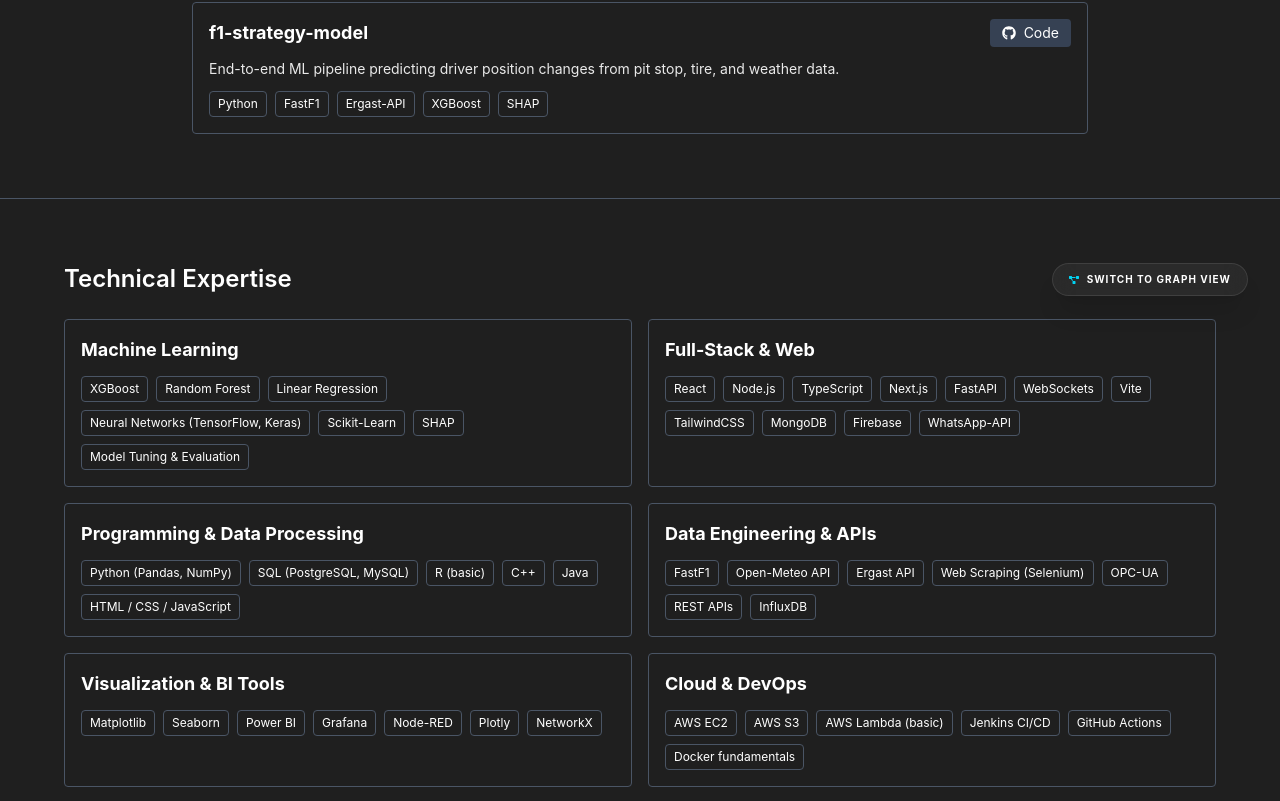
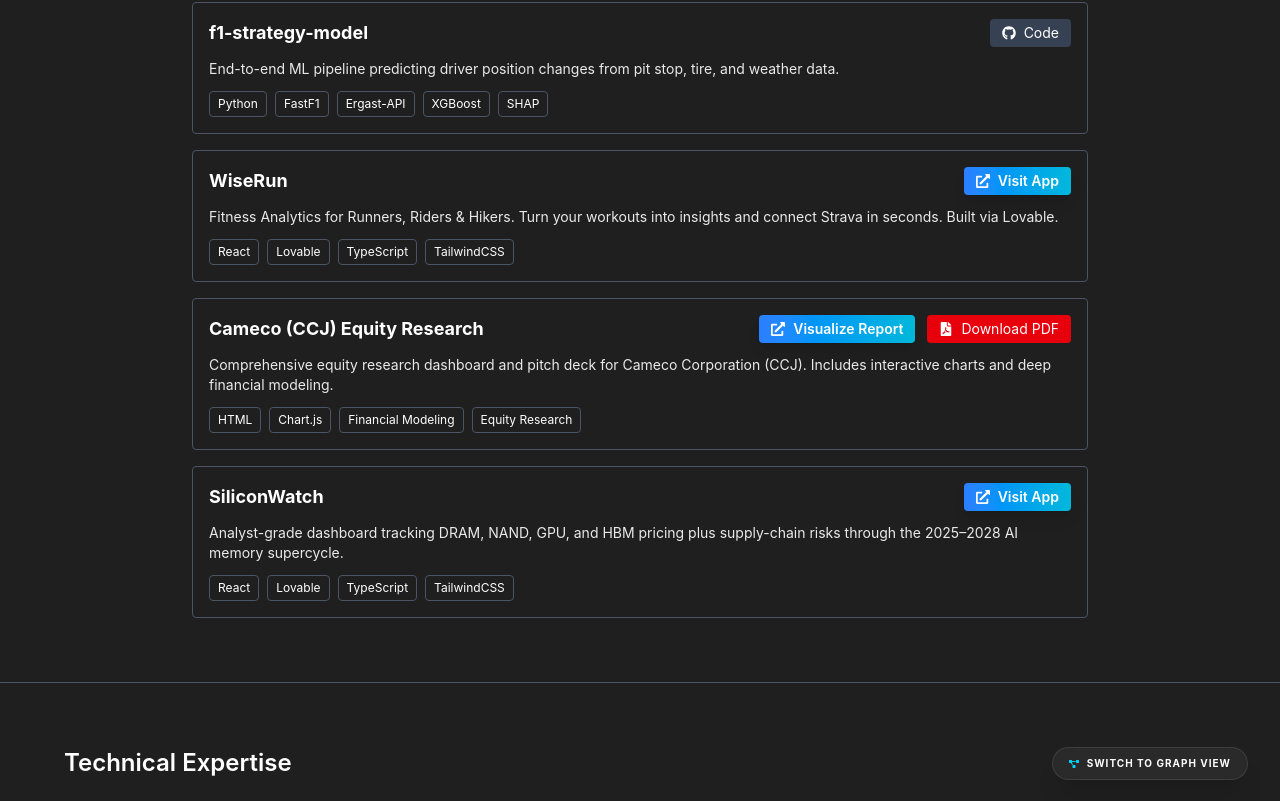
Before and after one commit to akashrane/portfolio, a Next.js app: page / in a window 1280 px wide. Shown: the part 3112-3913 px from the top of the page. Built offline with nearby package versions, Linux system fonts and the light colour scheme.

Commit message:
Update portfolio with new projects and customized buttons

```diff
--- a/components/Projects.tsx
+++ b/components/Projects.tsx
@@ -1,6 +1,6 @@
 "use client";
 import { useState } from "react";
-import { FaGithub, FaYoutube, FaExternalLinkAlt } from "react-icons/fa";
+import { FaGithub, FaYoutube, FaExternalLinkAlt, FaFilePdf } from "react-icons/fa";
 import { Project, projects } from "@/data/projects";
 
 const ProjectCard = ({ project }: { project: Project }) => {
@@ -23,7 +23,7 @@
               rel="noopener noreferrer"
               className="flex items-center gap-2 px-3 py-1 bg-gradient-to-r from-blue-500 to-cyan-500 hover:from-blue-600 hover:to-cyan-600 rounded text-sm text-white font-semibold transition-all shadow-lg hover:shadow-cyan-500/20"
             >
-              <FaExternalLinkAlt /> Visit App
+              <FaExternalLinkAlt /> {project.name === "Cameco (CCJ) Equity Research" ? "Visualize Report" : "Visit App"}
             </a>
           )}
           {project.githubUrl && (
@@ -43,7 +43,7 @@
               rel="noopener noreferrer"
               className="flex items-center gap-2 px-3 py-1 bg-red-600 hover:bg-red-500 rounded text-sm text-white transition-colors"
             >
-              <FaYoutube /> Watch Demo
+              {project.name === "Cameco (CCJ) Equity Research" ? <FaFilePdf /> : <FaYoutube />} {project.name === "Cameco (CCJ) Equity Research" ? "Download PDF" : "Watch Demo"}
             </a>
           )}
         </div>
--- a/data/projects.ts
+++ b/data/projects.ts
@@ -85,4 +85,26 @@
         tech: ["Python", "FastF1", "Ergast-API", "XGBoost", "SHAP"],
         githubUrl: "https://github.com/akashrane/F1-Pitstop-and-Driver-Position-Strategy",
     },
+    {
+        id: 6,
+        name: "WiseRun",
+        description: "Fitness Analytics for Runners, Riders & Hikers. Turn your workouts into insights and connect Strava in seconds. Built via Lovable.",
+        tech: ["React", "Lovable", "TypeScript", "TailwindCSS"],
+        visitUrl: "https://vigor-viz.lovable.app",
+    },
+    {
+        id: 7,
+        name: "Cameco (CCJ) Equity Research",
+        description: "Comprehensive equity research dashboard and pitch deck for Cameco Corporation (CCJ). Includes interactive charts and deep financial modeling.",
+        tech: ["HTML", "Chart.js", "Financial Modeling", "Equity Research"],
+        visitUrl: "/Cameco_CCJ_Equity_Research_Dashboard.html",
+        videoUrl: "/Cameco_CCJ_Pitch_Final.pdf",
+    },
+    {
+        id: 8,
+        name: "SiliconWatch",
+        description: "Analyst-grade dashboard tracking DRAM, NAND, GPU, and HBM pricing plus supply-chain risks through the 2025–2028 AI memory supercycle.",
+        tech: ["React", "Lovable", "TypeScript", "TailwindCSS"],
+        visitUrl: "https://siliconwatch.lovable.app",
+    },
 ];
```
Also changed, not shown: public/Cameco_CCJ_Equity_Research_Dashboard.html (renamed from Cameco CCJ Equity Research Dashboard.html), 1 other file (tests, documents, lock files or other folders).
